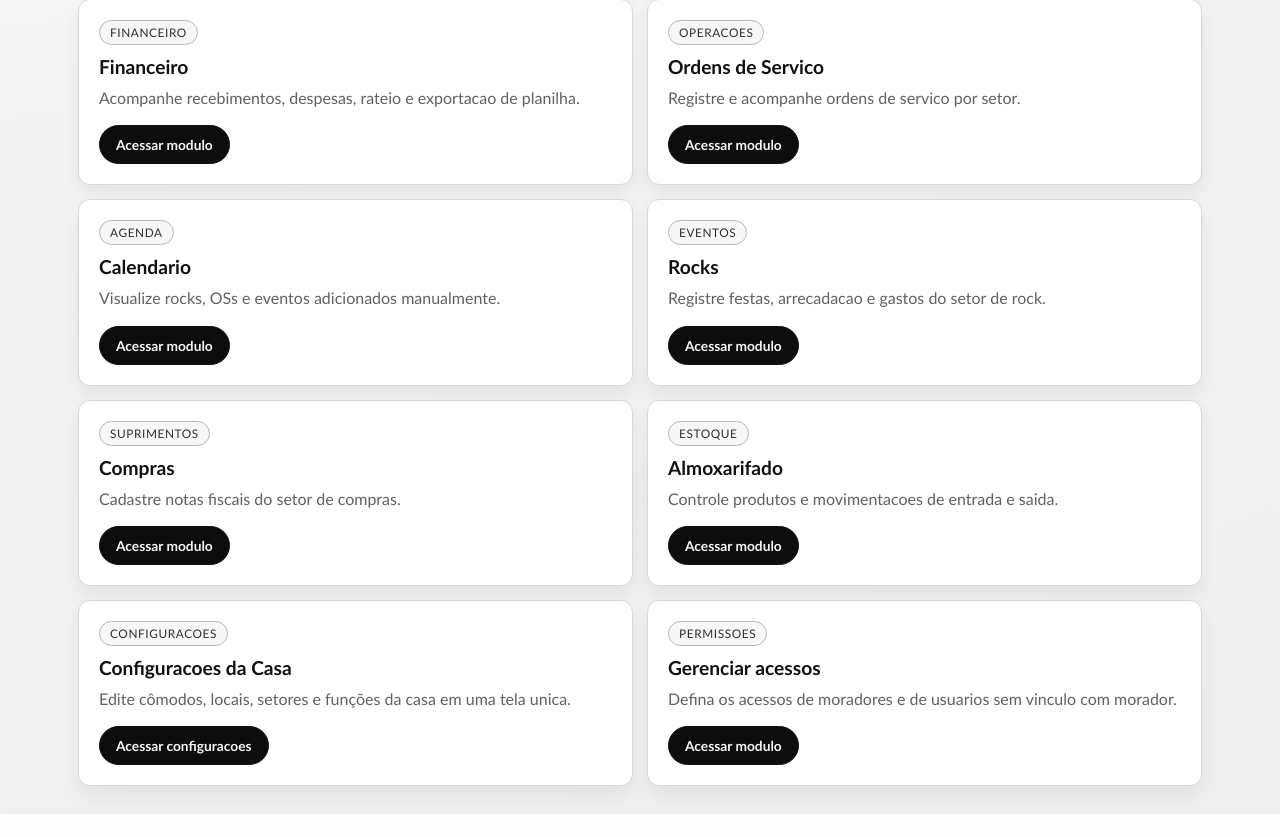
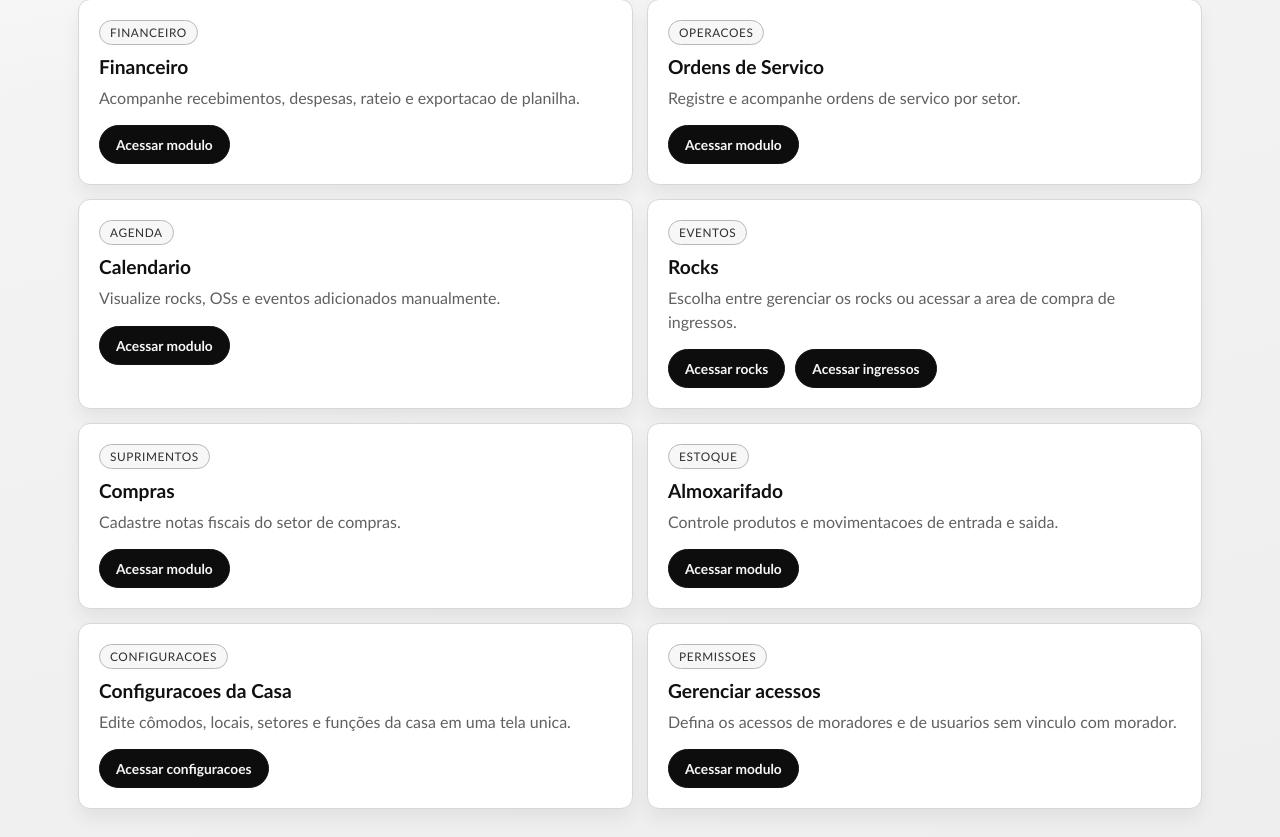
Before and after one commit to flavioeduardo670/rpf, a Django app: page / in a window 1280 px wide. Shown: the part 402-1239 px from the top of the page. Before the commit the page ends 1216 px from the top, so only its background shows below. Run offline with Django 5.2, Linux system fonts and the light colour scheme; a user stored in the database is signed in; data comes from the database, SQL or seed files in the repository.

Commit message:
Atualiza home com botoes separados para rocks e ingressos

```diff
--- a/core/templates/core/home.html
+++ b/core/templates/core/home.html
@@ -147,11 +147,18 @@
 
         .btn:hover { transform: translateY(-1px); background: #1b1b1b; }
 
+        .btn-group {
+            display: flex;
+            flex-wrap: wrap;
+            gap: 10px;
+        }
+
         @media (max-width: 920px) {
             .wrap { padding: 16px; }
             .hero { grid-template-columns: 1fr; }
             .grid { grid-template-columns: 1fr; }
             .btn { width: 100%; }
+            .btn-group { flex-direction: column; }
         }
     </style>
 </head>
@@ -207,17 +214,12 @@
             <article class="card">
                 <span class="chip">Eventos</span>
                 <h2>Rocks</h2>
-                <p>Registre festas, arrecadacao e gastos do setor de rock.</p>
-                <a href="{% url 'rock' %}" class="btn">Acessar modulo</a>
+                <p>Escolha entre gerenciar os rocks ou acessar a area de compra de ingressos.</p>
+                <div class="btn-group">
+                    <a href="{% url 'rock' %}" class="btn">Acessar rocks</a>
+                    <a href="{% url 'comprar_rocks' %}" class="btn">Acessar ingressos</a>
+                </div>
             </article>
-            {% if usuario_sem_vinculo %}
-            <article class="card">
-                <span class="chip">Ingressos</span>
-                <h2>Compras Rocks</h2>
-                <p>Escolha um rock, selecione lote e realize o pagamento para entrar na lista.</p>
-                <a href="{% url 'comprar_rocks' %}" class="btn">Comprar ingresso</a>
-            </article>
-            {% endif %}
 
             <article class="card">
                 <span class="chip">Suprimentos</span>
```
